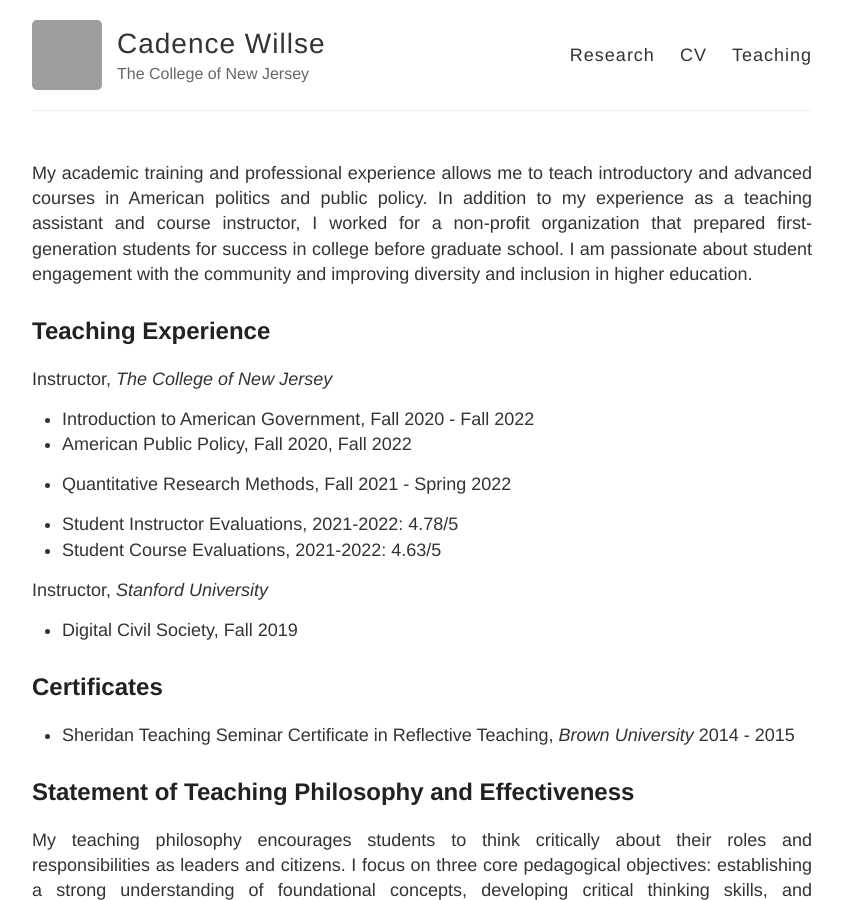
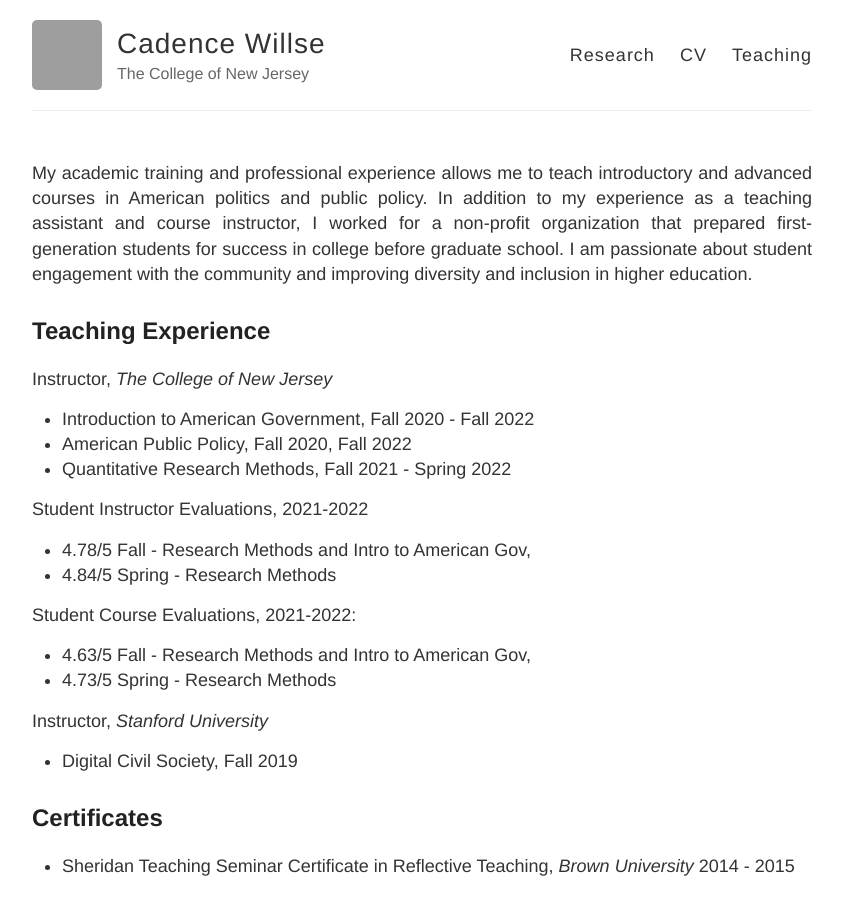
Before and after one commit to cadencewillse/cadencewillse.github.io, a Jekyll site: the page built from teaching.md, in a window 1280 px wide and 900 px high. Shown: the whole window, without its empty margins (218-1061 px from the left). Built offline with Jekyll 4.4.1, drawn with Linux system fonts in a browser that asks for light colours; our own code applies the rules of GitHub Pages for plain Markdown files; grey boxes are pictures that could not be loaded.

Commit message:
Update teaching.md

```diff
--- a/teaching.md
+++ b/teaching.md
@@ -7,8 +7,13 @@ Instructor, *The College of New Jersey*
 - American Public Policy, Fall 2020, Fall 2022
 - Quantitative Research Methods, Fall 2021 - Spring 2022
 
-- Student Instructor Evaluations, 2021-2022: 4.78/5
-- Student Course Evaluations, 2021-2022: 4.63/5
+Student Instructor Evaluations, 2021-2022
+- 4.78/5 Fall - Research Methods and Intro to American Gov,
+- 4.84/5 Spring - Research Methods
+
+Student Course Evaluations, 2021-2022:
+- 4.63/5 Fall - Research Methods and Intro to American Gov,
+- 4.73/5 Spring - Research Methods
 
 Instructor, *Stanford University*
 - Digital Civil Society, Fall 2019
```
